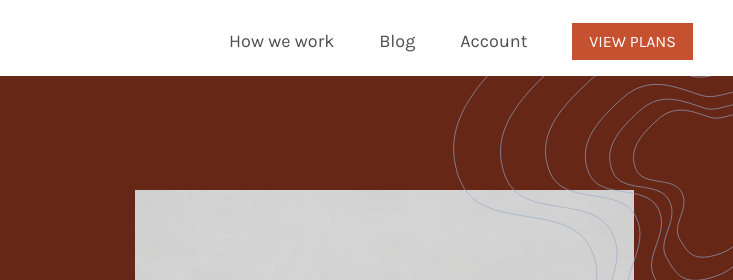
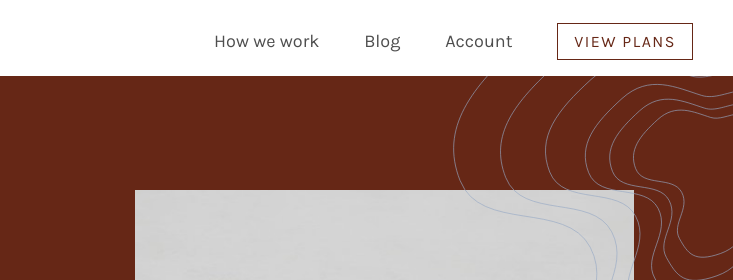
Before and after one commit to iamyourdeveloper/allcare-landing-page, a plain HTML site: page AllCare Landing Page/index.html in a window 1280 px wide. In both pictures the pointer is over the link 1179 px from the left and 41 px from the top of the page. Shown: the top 280 px of the page, 547-1280 px from the left. Drawn offline with Linux system fonts and the light colour scheme.

Commit message:
Update style.css

```diff
--- a/AllCare Landing Page/style.css
+++ b/AllCare Landing Page/style.css
@@ -629,12 +629,14 @@ footer hr {
         padding: 8px 16px;
         background-color: #662716;
         color: #fff;
+        letter-spacing: 1.5px;
         transition: .25s ease-in-out;
     }
 
     .n4 a:hover, .n4 li:hover {
-        background-color: #c55131;
-        border: 1px solid #c55131;
+        background-color: #fff;
+        border: 1.8px solid #662716;
+        color: #662716;
     }
 }
 
```
